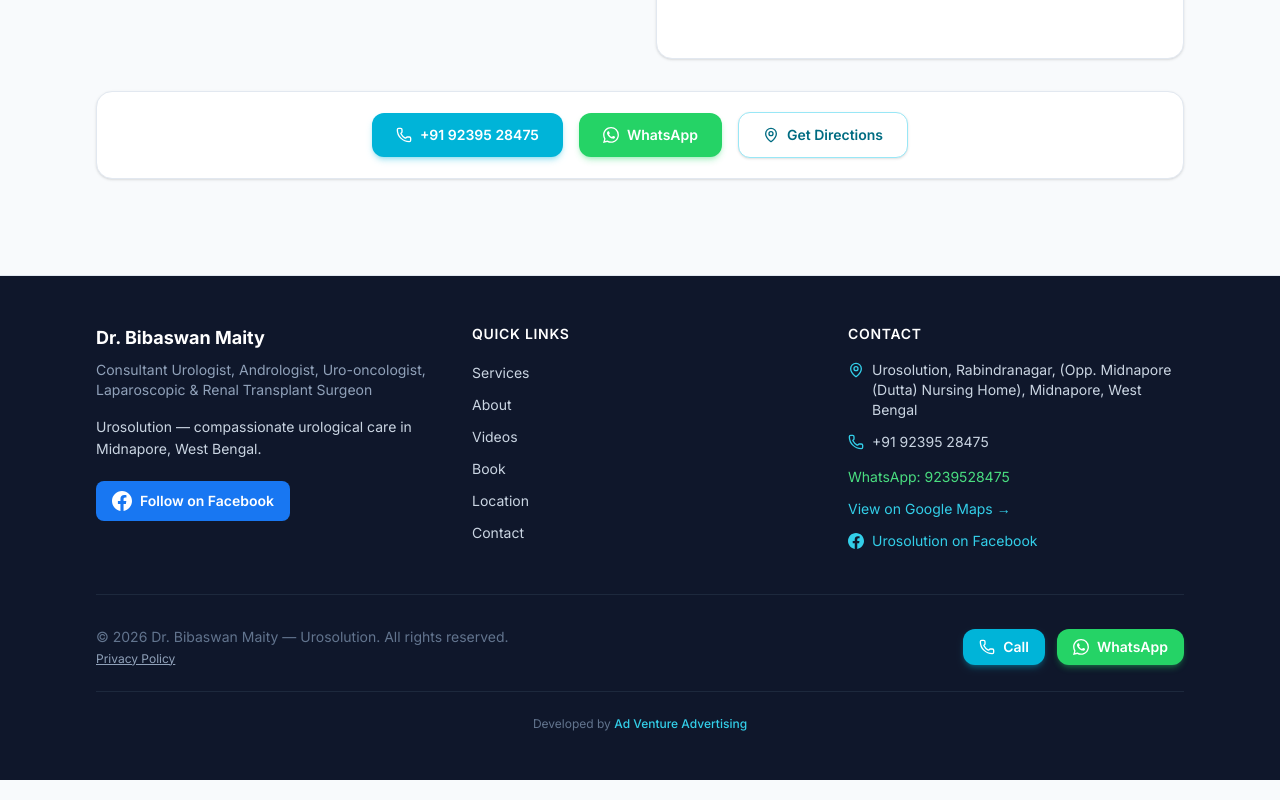
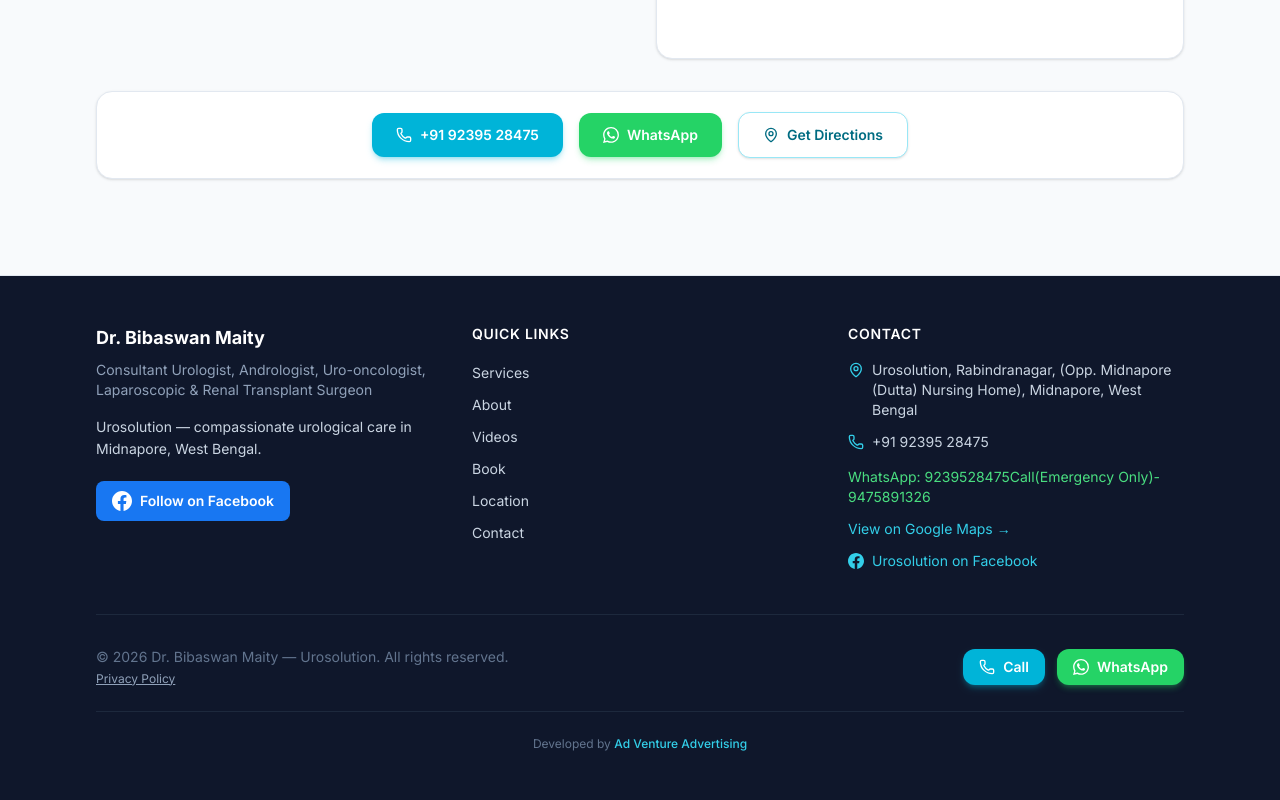
Before and after one commit to memainak/dr-bibaswan-maity, a Next.js app: page / in a window 1280 px wide. Shown: the part 7176-7976 px from the top of the page. Built offline with nearby package versions, Linux system fonts and the light colour scheme; no server answers; grey boxes are pictures that could not be loaded.

Commit message:
Update Footer.tsx

```diff
--- a/components/Footer.tsx
+++ b/components/Footer.tsx
@@ -79,6 +79,7 @@ export default function Footer() {
                   className="inline-flex items-center gap-2 text-[#4ade80] transition hover:text-[#86efac]"
                 >
                   WhatsApp: {SITE.phoneLocal}
+                  Call(Emergency Only)- 9475891326
                 </a>
               </li>
               <li>
```
